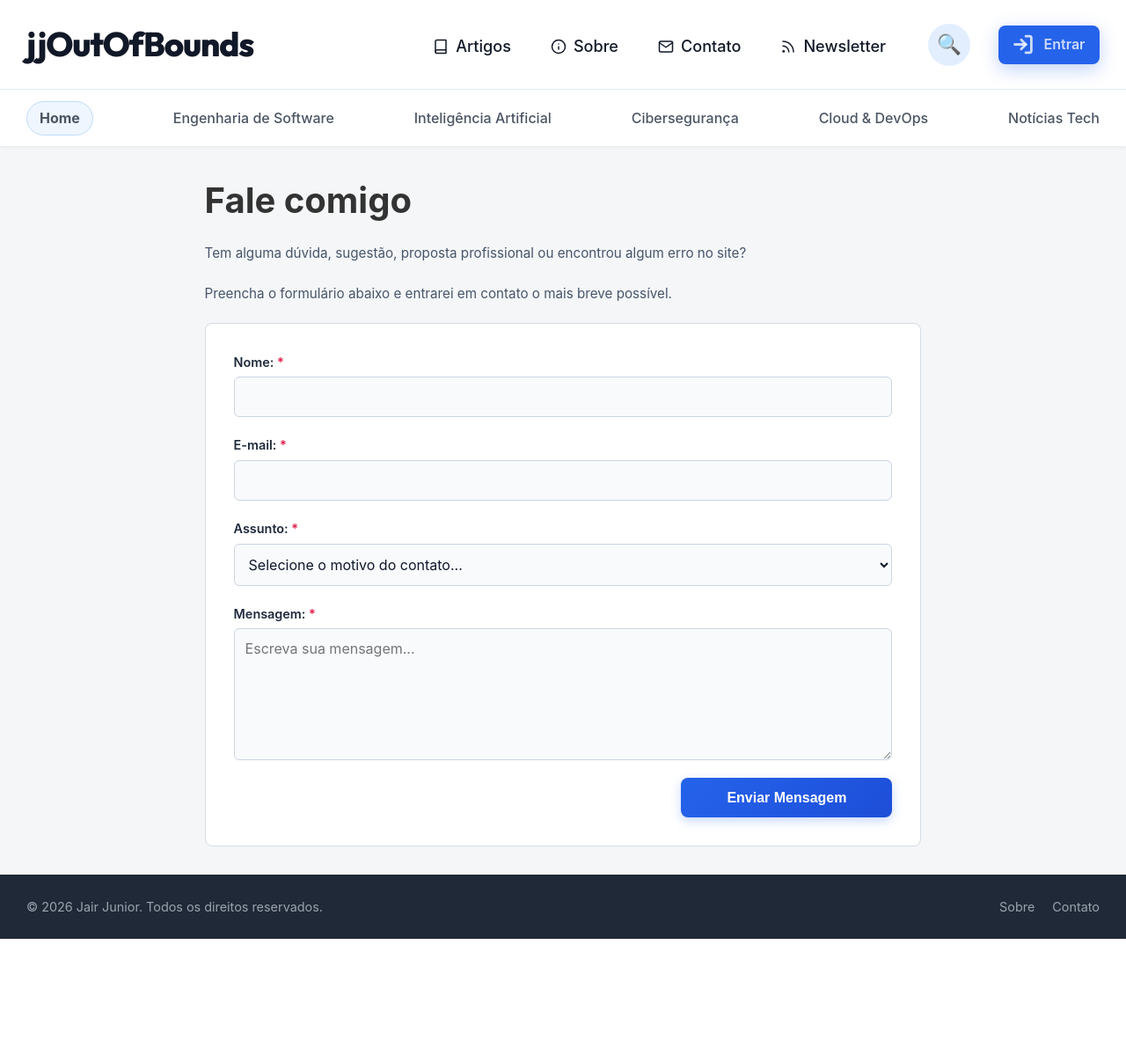
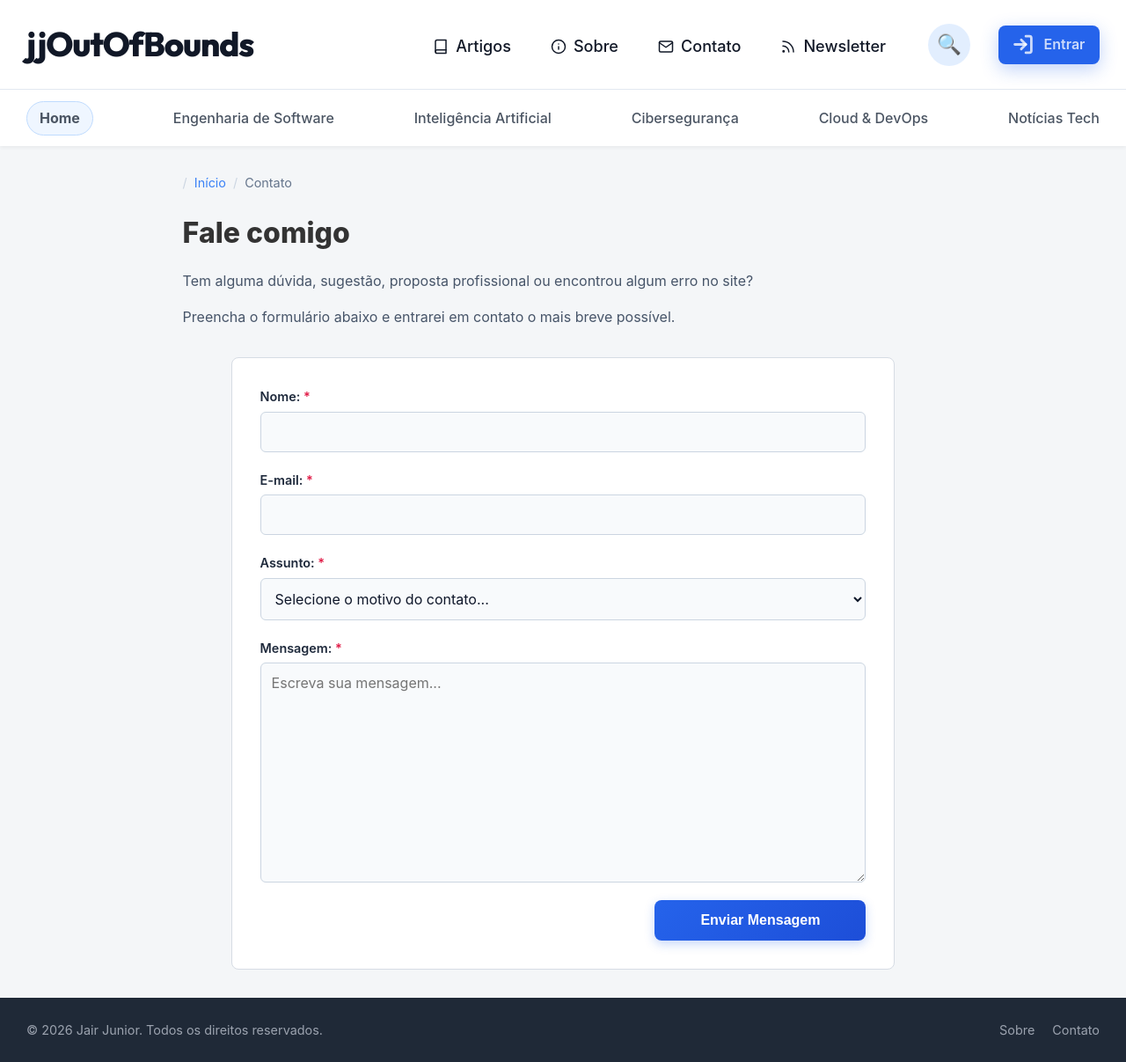
Before and after one commit to jairjunior/blog, a Node server app: page /contato in a window 1280 px wide. Shown: the whole page at 88% size. Before the commit the page ends 1067 px from the top, so only its background shows below. Run offline with Node 20, Linux system fonts and the light colour scheme.

Commit message:
1) Foi colocado o breadcrumb nas páginas Sobre e Contato. 2) Feito ajustes no CSS de ambas as páginas. 3) Ajuste no redirect quando o usuário faz login no site. 4) Pequeno ajuste no commentsController.

```diff
--- a/public/css/contact.css
+++ b/public/css/contact.css
@@ -5,28 +5,36 @@
 /*****************************************************************************/
 .contact-container{
     width: 95vw;
-    max-width: 850px;
+    max-width: 900px;
     margin: 0 auto;
     padding: 0 1.1rem;
 }
 
+.contact-header {
+    margin-bottom: 2rem;
+}
+
 .contact-title {
-    font-size: 2.5rem;
+    font-size: 2rem;
     margin-bottom: 1rem;
+    font-weight: 800;
 }
 
 .contact-text {
-    font-size: 0.95rem;
+    font-size: 1rem;
     color: #475569;
     line-height: 1.6;
-    margin-bottom: 1.3rem;
+    margin-top: 1rem;
+}
+.contact-text:nth-child(1) {
+    margin-top: 0;
 }
 
 .contact-form-section {
     background-color: #ffffff;
     border: 1px solid #d6dce4;
     border-radius: 8px;
-    padding: 1.5rem;
+    padding: 1.5rem 1rem;
     margin-bottom: 2rem;
 }
 
@@ -73,7 +81,7 @@
 
 textarea.form-input {
     resize: vertical;
-    min-height: 150px;
+    min-height: 210px;
 }
 
 .btn-submit {
@@ -256,8 +264,12 @@ textarea.form-input {
 @media (min-width: 576px) {
     .contact-form-section {
         padding: 2rem;
+        margin-left: 15px;
+        margin-right: 15px;
     }
-
+    textarea.form-input {
+        min-height: 230px;
+    }
     .btn-submit {
         min-width: 240px;
         margin-left: auto;
@@ -266,3 +278,20 @@ textarea.form-input {
         padding-right: 2rem;
     }
 }
+
+@media (min-width: 768px) {
+    .contact-form-section {
+        margin-left: 35px;
+        margin-right: 35px;
+    }
+}
+
+@media (min-width: 950px) {
+    .contact-form-section {
+        margin-left: 55px;
+        margin-right: 55px;
+    }
+    textarea.form-input {
+        min-height: 250px;
+    }
+}
--- a/src/controllers/blogController.js
+++ b/src/controllers/blogController.js
@@ -13,7 +13,7 @@ const categoryModel = require('../models/categoryModel');
 / voltar.
 /*****************************************************************************/
 const renderRegisterPage = async (req, res) => {
-    const redirectTo = req.query.redirect || '/';
+    const redirectTo = req.query.redirectTo || '/';
     res.render('register', { redirectTo });
 }
 
@@ -28,7 +28,7 @@ const renderRegisterPage = async (req, res) => {
 / voltar.
 /*****************************************************************************/
 const renderLoginPage = async (req, res) => {
-    const redirectTo = req.query.redirect || '/';
+    const redirectTo = req.query.redirectTo || '/';
     res.render('login', { redirectTo });
 }
 
--- a/src/controllers/commentsController.js
+++ b/src/controllers/commentsController.js
@@ -8,6 +8,8 @@ const postModel = require('../models/postModel');
 /
 / Registra um novo comentário no post especificado na URL.
 / Verifica se o token está válido, senão, solicita novo login do usuário.
+/ Também utiliza a função validateCommentFrequency() para verificar se o
+/ usuário está tentando comentar repetidamente, evitando spam de comentários.
 /*****************************************************************************/
 const postComment = async (req, res) => {
 
@@ -65,8 +67,8 @@ const postComment = async (req, res) => {
         });
 
     } catch(error) {
-        console.error('ERROR in blogController.postComment():\n', error);
-        res.status(500).json({
+        console.error('ERROR in commentsController.postComment():\n', error);
+        return res.status(500).json({
             success: false,
             messageEn: 'Internal server error. Contact the administrator.',
             messagePt: 'Erro no servidor. Entre em contato com o administrador.'
--- a/src/views/contact.ejs
+++ b/src/views/contact.ejs
@@ -22,6 +22,23 @@
     <%- include('partials/header') %>
 
     <main class="contact-container">
+
+        <!-- Breadcrumb de Navegação -->
+        <nav class="breadcrumb" aria-label="breadcrumb">
+            <ol class="breadcrumb-list">
+                <li class="breadcrumb-separator">/</li>
+                <li class="breadcrumb-item">
+                    <a href="/">Início</a>
+                </li>
+
+                <li class="breadcrumb-separator">/</li>
+
+                <li class="breadcrumb-item">
+                    Contato
+                </li>
+            </ol>
+        </nav>
+
         <!-- Apresentação Inicial -->
         <header class="contact-header">
             <h1 class="contact-title">Fale comigo</h1>
```
Also changed, not shown: public/css/about.css (+10 -21 lines), src/views/about.ejs (+20 -4 lines).
